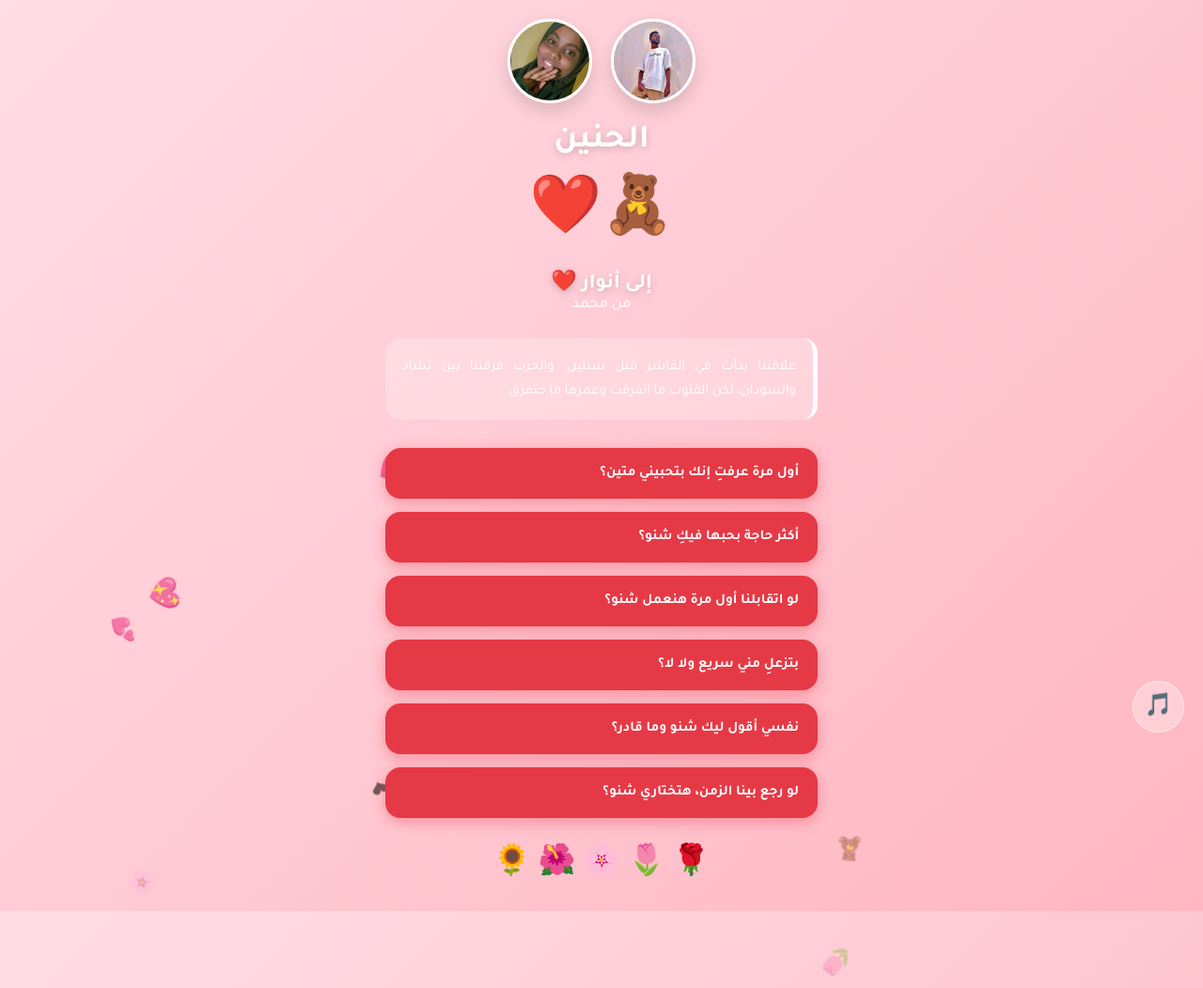
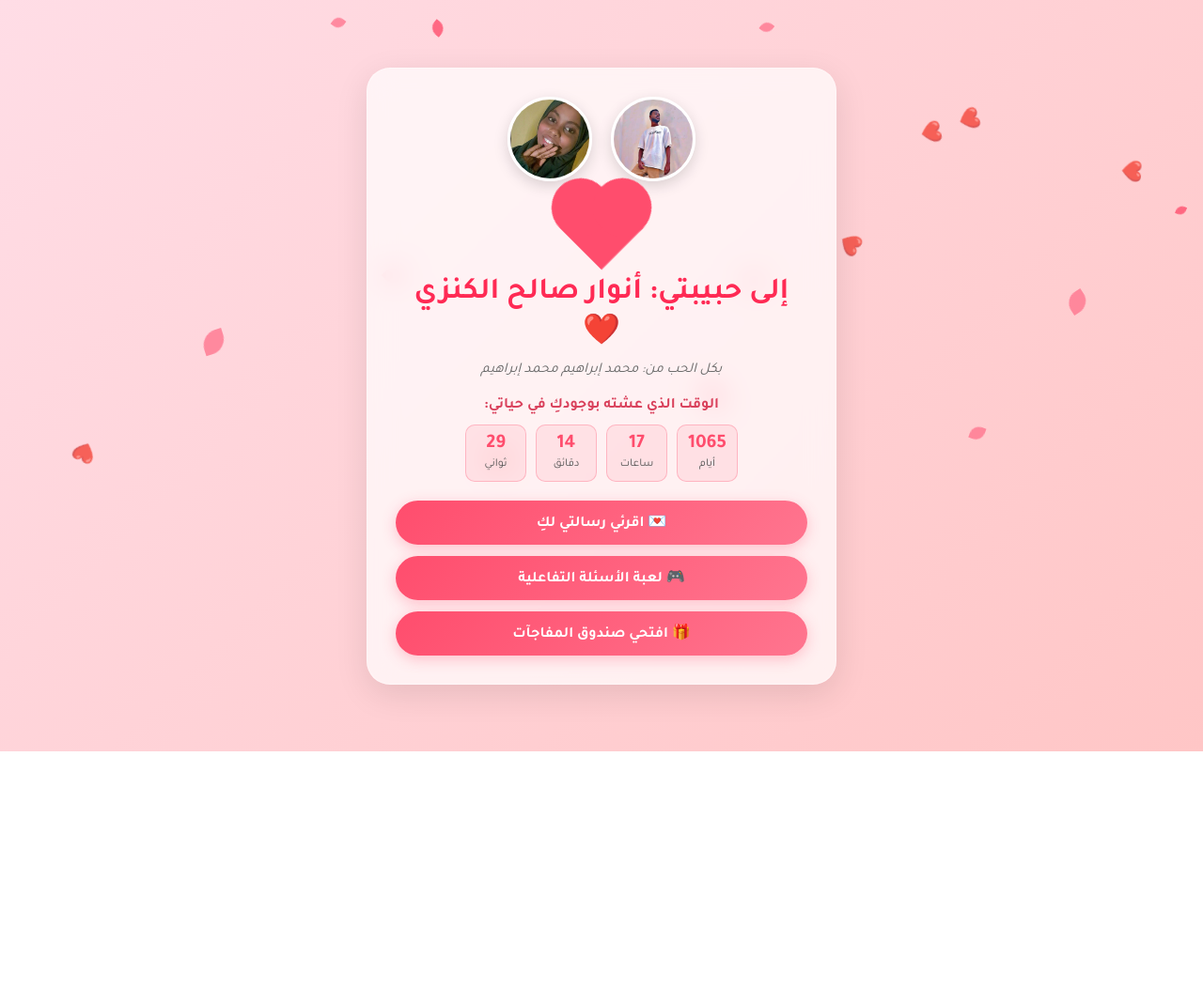
Before and after one commit to 0909322356mohammed-glitch/anwar-gift, a plain HTML site: page index.html in a window 1280 px wide. Shown: the top 1052 px of the page at 94% size. After the commit the page ends 800 px from the top, so only its background shows below. Drawn offline with Linux system fonts and the light colour scheme.

Commit message:
Update index.html

```diff
--- a/index.html
+++ b/index.html
@@ -3,12 +3,12 @@
 <head>
 <meta charset="UTF-8">
 <meta name="viewport" content="width=device-width, initial-scale=1.0">
-<title>الحنين - رسالة خاصة</title>
+<title>إلى أميرتي أنوار</title>
 <link href="https://fonts.googleapis.com/css2?family=Tajawal:wght@400;500;700&display=swap" rel="stylesheet">
 <style>
 :root {
   --primary-color: #e63946;
-  --bg-gradient: linear-gradient(135deg, #ffdde6 0%, #ffb6c1 100%);
+  --bg-gradient: linear-gradient(135deg, #ffdde6 0%, #ffc6c6 100%);
 }
 * {
   box-sizing: border-box;
@@ -26,24 +26,57 @@ body {
   overflow-x: hidden;
   position: relative;
 }
-.heart-particle, .bear-particle, .flower-particle {
-  position: absolute;
-  font-size: 20px;
-  animation: fall linear infinite;
-  z-index: 0;
+
+/* الورود والقلوب الطايرة */
+.falling-container {
+  position: fixed;
+  top: 0;
+  left: 0;
+  width: 100%;
+  height: 100%;
+  overflow: hidden;
+  z-index: 1;
   pointer-events: none;
 }
+.petal, .floating-heart {
+  position: absolute;
+  display: block;
+  opacity: 0.7;
+  animation: fall linear infinite;
+}
+.petal {
+  background: #ff4d6d;
+  border-radius: 0 70% 0 70%;
+}
+.petal:nth-child(even) {
+  background: #ff758f;
+  border-radius: 70% 0 70% 0;
+}
+.floating-heart {
+  font-size: 20px;
+  color: #ff2a54;
+}
 @keyframes fall {
- 0% { transform: translateY(-10vh) rotate(0deg); opacity: 1; }
- 100% { transform: translateY(110vh) rotate(360deg); opacity: 0; }
+ 0% { opacity: 0; top: -10%; transform: translateX(0) rotate(0deg); }
+ 10% { opacity: 0.8; }
+ 90% { opacity: 0.8; }
+ 100% { opacity: 0; top: 110%; transform: translateX(100px) rotate(360deg); }
 }
+
 .container {
+  text-align: center;
+  background: rgba(255, 255, 255, 0.7);
+  backdrop-filter: blur(15px);
+  padding: 30px;
+  border-radius: 25px;
+  box-shadow: 0 10px 35px rgba(0, 0, 0, 0.1);
+  border: 1px solid rgba(255, 255, 255, 0.4);
+  max-width: 500px;
   width: 100%;
-  max-width: 460px;
-  text-align: center;
-  z-index: 10;
+  z-index: 2;
   position: relative;
 }
+
 .photos {
   display: flex;
   justify-content: center;
@@ -56,208 +89,259 @@ body {
   border-radius: 50%;
   border: 3px solid white;
   object-fit: cover;
-  box-shadow: 0 8px 20px rgba(0,0,0,0.15);
+  box-shadow: 0 5px 15px rgba(0,0,0,0.15);
 }
-.header h1 {
-  color: white;
-  font-size: 36px;
-  font-weight: 700;
-  text-shadow: 0 2px 10px rgba(0,0,0,0.2);
+
+.heart {
+  width: 60px;
+  height: 60px;
+  background: #ff4d6d;
+  position: relative;
+  margin: 0 auto 20px;
+  animation: beat 0.8s infinite alternate;
+  transform: rotate(-45deg);
 }
-.avatar {
-  font-size: 60px;
-  margin: 15px 0;
-  animation: float 4s ease-in-out infinite;
+.heart::before, .heart::after {
+  content: "";
+  width: 60px;
+  height: 60px;
+  background: #ff4d6d;
+  border-radius: 50%;
+  position: absolute;
 }
-@keyframes float {
- 0%, 100% { transform: translateY(0) scale(1); }
- 50% { transform: translateY(-12px) scale(1.05); }
+.heart::before { top: -30px; left: 0; }
+.heart::after { top: 0; left: 30px; }
+@keyframes beat {
+  to { transform: scale(1.1) rotate(-45deg); }
 }
-.receiver {
-  font-size: 22px;
-  font-weight: 700;
-  color: white;
-  text-shadow: 0 2px 8px rgba(0,0,0,0.2);
+
+h1 {
+  font-size: 2rem;
+  margin-bottom: 10px;
+  color: #ff2a54;
+  font-weight: bold;
 }
-.sender-info {
-  color: rgba(255,255,255,0.9);
-  font-size: 16px;
-  margin-bottom: 25px;
-  font-weight: 500;
+.sender {
+  font-size: 0.95rem;
+  color: #666;
+  margin-bottom: 20px;
+  font-style: italic;
 }
-.story-box {
-  background: rgba(255, 255, 255, 0.25);
-  backdrop-filter: blur(10px);
-  border-right: 5px solid white;
-  padding: 18px;
-  border-radius: 16px;
-  font-size: 15px;
-  line-height: 1.7;
-  color: white;
-  margin-bottom: 30px;
-  text-align: justify;
+
+.section-title {
+  font-size: 1rem;
+  font-weight: bold;
+  color: #d9405b;
+  margin: 15px 0 10px;
 }
-.questions-container {
+.countdown {
+  display: flex;
+  justify-content: center;
+  gap: 10px;
+  margin-bottom: 20px;
+}
+.time-box {
+  background: rgba(255, 77, 109, 0.1);
+  border: 1px solid rgba(255, 77, 109, 0.3);
+  padding: 8px 10px;
+  border-radius: 10px;
+  min-width: 65px;
+}
+.time-box span {
+  display: block;
+  font-size: 1.3rem;
+  font-weight: bold;
+  color: #ff4d6d;
+}
+.time-box label {
+  font-size: 0.75rem;
+  color: #555;
+}
+
+/* الأزرار الحمراء */
+.buttons {
   display: flex;
   flex-direction: column;
-  gap: 14px;
+  gap: 12px;
+  margin-top: 20px;
 }
-.btn-question {
-  background: var(--primary-color);
+.btn {
+  background: linear-gradient(135deg, #ff4d6d, #ff758f);
   color: white;
+  padding: 12px 20px;
   border: none;
-  padding: 18px 20px;
-  border-radius: 16px;
-  font-size: 15px;
-  font-weight: 600;
+  border-radius: 50px;
+  font-size: 1rem;
+  font-weight: bold;
   cursor: pointer;
   transition: all 0.3s ease;
-  text-align: right;
-  display: flex;
-  justify-content: space-between;
-  align-items: center;
-  box-shadow: 0 4px 15px rgba(230, 57, 70, 0.4);
+  box-shadow: 0 4px 15px rgba(255, 77, 109, 0.3);
 }
-.btn-question:hover {
-  background: #c1121f;
-  transform: translateY(-3px);
-  box-shadow: 0 6px 20px rgba(230, 57, 70, 0.6);
+.btn:hover {
+  transform: translateY(-2px);
+  box-shadow: 0 6px 20px rgba(255, 77, 109, 0.5);
 }
-.popup {
-  position: fixed;
-  top: 0;
-  left: 0;
-  width: 100%;
-  height: 100%;
-  background: rgba(0, 0, 0, 0.4);
-  backdrop-filter: blur(5px);
+
+.interactive-box {
+  margin-top: 20px;
   display: none;
-  justify-content: center;
-  align-items: center;
-  z-index: 1000;
+  background: rgba(255, 255, 255, 0.9);
   padding: 20px;
+  border-radius: 15px;
+  border: 1px solid rgba(255, 77, 109, 0.2);
+  animation: fadeIn 0.5s ease-in-out;
 }
-.popup-content {
-  background: white;
-  padding: 30px 25px;
-  border-radius: 24px;
-  max-width: 380px;
-  width: 100%;
-  text-align: center;
-  animation: scaleUp 0.35s cubic-bezier(0.34, 1.56, 0.64, 1);
+@keyframes fadeIn {
+  from { opacity: 0; transform: translateY(10px); }
+  to { opacity: 1; transform: translateY(0); }
 }
-@keyframes scaleUp {
-  from { transform: scale(0.85); opacity: 0; }
-  to { transform: scale(1); opacity: 1; }
+
+.quiz-option {
+  background: #f0f0f0;
+  padding: 10px;
+  margin: 8px 0;
+  border-radius: 8px;
+  cursor: pointer;
+  transition: 0.2s;
 }
-.close-btn {
-  background: var(--primary-color);
-  color: white;
-  border: none;
-  padding: 12px 35px;
-  border-radius: 12px;
+.quiz-option:hover {
+  background: #ffe6f0;
+  color: #ff4d6d;
+}
+
+.gift-box {
+  font-size: 50px;
   cursor: pointer;
-  font-size: 15px;
-  font-weight: 700;
-  width: 100%;
+  animation: bounce 1s infinite alternate;
 }
-.music-btn {
-  position: fixed;
-  bottom: 20px;
-  right: 20px;
-  background: rgba(255,255,255,0.3);
-  backdrop-filter: blur(10px);
-  border: 1px solid rgba(255,255,255,0.5);
-  border-radius: 50%;
-  width: 55px;
-  height: 55px;
-  font-size: 24px;
-  cursor: pointer;
-  z-index: 100;
+@keyframes bounce {
+  to { transform: translateY(-10px); }
 }
-.flowers-bottom {
-  text-align: center;
-  font-size: 32px;
-  margin: 25px 0 10px;
-}
+
+audio { display: none; }
 </style>
 </head>
 <body>
-<div id="hearts-container"></div>
-<button class="music-btn" onclick="toggleMusic()">🎵</button>
-<audio id="bgMusic" loop>
-  <source src="music.mp3" type="audio/mpeg">
-</audio>
+
+<div class="falling-container" id="fallingContainer"></div>
+
 <div class="container">
+  <!-- الصور -->
   <div class="photos">
     <img src="mohammed.jpg" alt="محمد">
     <img src="anwar.jpg" alt="أنوار">
   </div>
-  <div class="header">
-    <h1>الحنين</h1>
-    <div class="avatar">🧸❤️</div>
-    <p class="receiver">إلى أنوار ❤️</p>
-    <p class="sender-info">من محمد</p>
+
+  <div class="heart"></div>
+  <h1>إلى حبيبتي: أنوار صالح الكنزي ❤️</h1>
+  <div class="sender">بكل الحب من: محمد إبراهيم محمد إبراهيم</div>
+
+  <div class="section-title">الوقت الذي عشته بوجودكِ في حياتي:</div>
+  <div class="countdown">
+    <div class="time-box"><span id="days">00</span><label>أيام</label></div>
+    <div class="time-box"><span id="hours">00</span><label>ساعات</label></div>
+    <div class="time-box"><span id="minutes">00</span><label>دقائق</label></div>
+    <div class="time-box"><span id="seconds">00</span><label>ثواني</label></div>
   </div>
-  <div class="story-box">
-    علاقتنا بدأت في الفاشر قبل سنتين، والحرب فرقتنا بين تشاد والسودان، لكن القلوب ما اتفرقت وعمرها ما حتفرّق.
+
+  <!-- الأزرار التلاتة ما اتمسحت -->
+  <div class="buttons">
+    <button class="btn" onclick="toggleBox('messageBox')">💌 اقرئي رسالتي لكِ</button>
+    <button class="btn" onclick="toggleBox('quizBox')">🎮 لعبة الأسئلة التفاعلية</button>
+    <button class="btn" onclick="toggleBox('giftBoxSection')">🎁 افتحي صندوق المفاجآت</button>
   </div>
-  <div class="questions-container">
-    <button class="btn-question" onclick="showAnswer('عرفت من عيونك واهتمامك الزائد وتفاصيلك الصغيرة الما بتشبه زول تاني.', '✨')">أول مرة عرفتِ إنك بتحبيني متين؟</button>
-    <button class="btn-question" onclick="showAnswer('طيبتك النادرة، وضحتك البتخليني أنسى كل تعب الدنيا وظروف الحرب السعبة.', '🌸')">أكثر حاجة بحبها فيكِ شنو؟</button>
-    <button class="btn-question" onclick="showAnswer('حنسكت مسافة نتأمل ملامح بعض، وبعدها نبكي من الفرحة ونحمد الله المجمعنا بعد غياب.', '🤝')">لو اتقابلنا أول مرة هنعمل شنو؟</button>
-    <button class="btn-question" onclick="showAnswer('بزعل لدقيقة بس لما أحس إنك بعيدة، لكن مجرد كلمة ورسالة منك بترجع كل شيء سمح.', '💕')">بتزعلِ مني سريع ولا لا؟</button>
-    <button class="btn-question" onclick="showAnswer('نفسي أقول ليك إنك أملي الوحيد الجاي الما مستعد أخسرو نهائي مهما كانت الظروف.', '✉')">نفسي أقول ليك شنو وما قادر؟</button>
-    <button class="btn-question" onclick="showAnswer('أكيد حختارك إنتي وفي نفس المكان والزمان وبكل تفاصيلنا بدون أي تردد.', '⏳')">لو رجع بينا الزمن، هتختاري شنو؟</button>
+
+  <div id="messageBox" class="interactive-box">
+    يا أنوار، كل يوم يمر وأنتِ معي هو عيد وعمر جديد لي. لا يمكن للكلمات أن تصف كم أنا محظوظ وممتن لأنكِ في حياتي. أحبكِ من كل قلبي وستظلين دائماً أميرتي وطفلتي الوحيدة. دمتِ لي نبضاً لا ينتهي!
   </div>
-  <div class="flowers-bottom">🌹 🌷 🌸 🌺 🌻</div>
-</div>
-<div class="popup" id="answerPopup" onclick="checkClose(event)">
-  <div class="popup-content" onclick="event.stopPropagation()">
-    <div class="popup-icon" id="popupIcon">💖</div>
-    <p class="popup-text" id="popupText"></p>
-    <button class="close-btn" onclick="closePopup()">إغلاق</button>
+
+  <div id="quizBox" class="interactive-box">
+    <p style="font-weight: bold; margin-bottom: 10px;">من يحبكِ أكثر شخص في هذا الكون كله؟</p>
+    <div class="quiz-option" onclick="answerQuiz(false)">العالم كله 🌍</div>
+    <div class="quiz-option" onclick="answerQuiz(true)">محمد إبراهيم بالتأكيد! 🥰</div>
+    <div class="quiz-option" onclick="answerQuiz(false)">النجوم والقمر 🌟</div>
+    <p id="quizResult" style="margin-top:10px; font-weight:bold; color:#ff2a54;"></p>
+  </div>
+
+  <div id="giftBoxSection" class="interactive-box">
+    <p style="margin-bottom: 10px;">اضغطي على الصندوق لفتح المفاجأة:</p>
+    <div class="gift-box" onclick="openGift()">🎁</div>
+    <p id="giftResult" style="margin-top:15px; font-size:1.1rem; font-weight:bold; color:#d9405b;"></p>
   </div>
 </div>
+
+<!-- الأغنية -->
+<audio id="bgMusic" loop>
+  <source src="music.mp3" type="audio/mpeg">
+</audio>
+
 <script>
-function toggleMusic() {
+function toggleBox(boxId) {
+  const boxes = ['messageBox', 'quizBox', 'giftBoxSection'];
+  boxes.forEach(id => {
+    const el = document.getElementById(id);
+    if (id === boxId) {
+      el.style.display = (el.style.display === "block") ? "none" : "block";
+    } else {
+      el.style.display = "none";
+    }
+  });
+}
+
+function answerQuiz(isCorrect) {
+  const result = document.getElementById('quizResult');
+  if(isCorrect) {
+    result.innerText = "إجابة صحيحة مئة بالمئة! محمد يعشقكِ بجنون ولا أحد في هذا الكون يحبكِ بقدره! ❤️";
+  } else {
+    result.innerText = "امممم، إجابة خاطئة! حاولي مجدداً، هناك شخص واحد فقط يموت في دباديبك! 😉";
+  }
+}
+
+function openGift() {
+  const gift = document.getElementById('giftResult');
+  gift.innerHTML = "✨ ليكي وعد من محمد بـ خروجة تجن، وعشاء رومانسي، وهدية تختارينها بنفسكِ وقت ما تحبين! 🍕💐";
+
   const music = document.getElementById('bgMusic');
-  if (music.paused) music.play();
-  else music.pause();
+  music.play().catch(() => {
+    alert("اضغطي تاني على الصندوق عشان الأغنية تشتغل");
+  });
 }
-function showAnswer(answer, icon) {
-  document.getElementById('popupText').innerText = answer;
-  document.getElementById('popupIcon').innerText = icon || '💖';
-  document.getElementById('answerPopup').style.display = 'flex';
+
+// تاريخ بداية الحب 16 يونيو 2023
+const startDate = new Date("June 16, 2023 00:00:00").getTime();
+setInterval(function() {
+  const now = new Date().getTime();
+  const difference = now - startDate;
+  const d = Math.floor(difference / (1000 * 60 * 60 * 24));
+  const h = Math.floor((difference % (1000 * 60 * 60 * 24)) / (1000 * 60 * 60));
+  const m = Math.floor((difference % (1000 * 60 * 60)) / (1000 * 60));
+  const s = Math.floor((difference % (1000 * 60)) / 1000);
+  document.getElementById("days").innerText = d;
+  document.getElementById("hours").innerText = h < 10 ? "0" + h : h;
+  document.getElementById("minutes").innerText = m < 10 ? "0" + m : m;
+  document.getElementById("seconds").innerText = s < 10 ? "0" + s : s;
+}, 1000);
+
+function createElements() {
+  const container = document.getElementById('fallingContainer');
+  if(!container) return;
+  const isHeart = Math.random() > 0.5;
+  const el = document.createElement('div');
+  if(isHeart) {
+    el.classList.add('floating-heart');
+    el.innerHTML = '❤️';
+  } else {
+    el.classList.add('petal');
+    const size = Math.random() * 15 + 10 + 'px';
+    el.style.width = size;
+    el.style.height = size;
+  }
+  el.style.left = Math.random() * 100 + 'vw';
+  el.style.animationDuration = Math.random() * 5 + 5 + 's';
+  container.appendChild(el);
+  setTimeout(() => { el.remove(); }, 10000);
 }
-function closePopup() {
-  document.getElementById('answerPopup').style.display = 'none';
-}
-function checkClose(e) {
-  if(e.target.id === 'answerPopup') closePopup();
-}
-function createHearts() {
-  const container = document.getElementById('hearts-container');
-  const symbols = ['❤', '💖', '❣', '💕', '🧸', '🌹', '🌷', '🌸'];
-  setInterval(() => {
-    const item = document.createElement('div');
-    const symbol = symbols[Math.floor(Math.random() * symbols.length)];
-    item.innerText = symbol;
-    if (symbol === '🧸') {
-      item.classList.add('bear-particle');
-    } else if (['🌹', '🌷', '🌸'].includes(symbol)) {
-      item.classList.add('flower-particle');
-    } else {
-      item.classList.add('heart-particle');
-    }
-    item.style.left = Math.random() * 100 + 'vw';
-    item.style.animationDuration = (Math.random() * 3 + 3) + 's';
-    item.style.fontSize = (Math.random() * 15 + 20) + 'px';
-    container.appendChild(item);
-    setTimeout(() => item.remove(), 6000);
-  }, 400);
-}
-window.onload = createHearts;
+setInterval(createElements, 250);
 </script>
 </body>
 </html>
```
